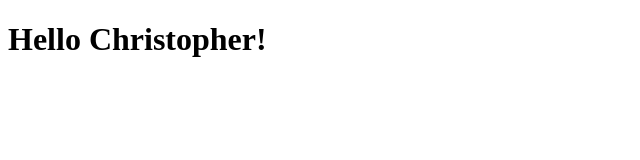
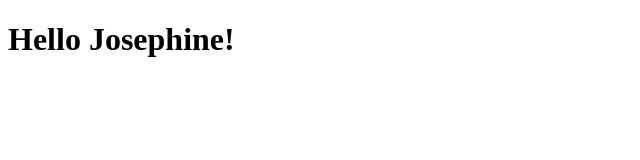
Before and after one commit to curvgrl5000/wonderful_connection, a plain HTML site: page index.html in a window 1280 px wide. Shown: the whole page, without its empty margins (0-640 px from the left). Drawn offline with Linux system fonts and the light colour scheme.

Commit message:
new name

```diff
--- a/index.html
+++ b/index.html
@@ -6,7 +6,7 @@
 </head>
 <body>
 	<header>
-		<h1>Hello Christopher!</h1>
+		<h1>Hello Josephine!</h1>
 	</header>
 </body>
 </html>
```
